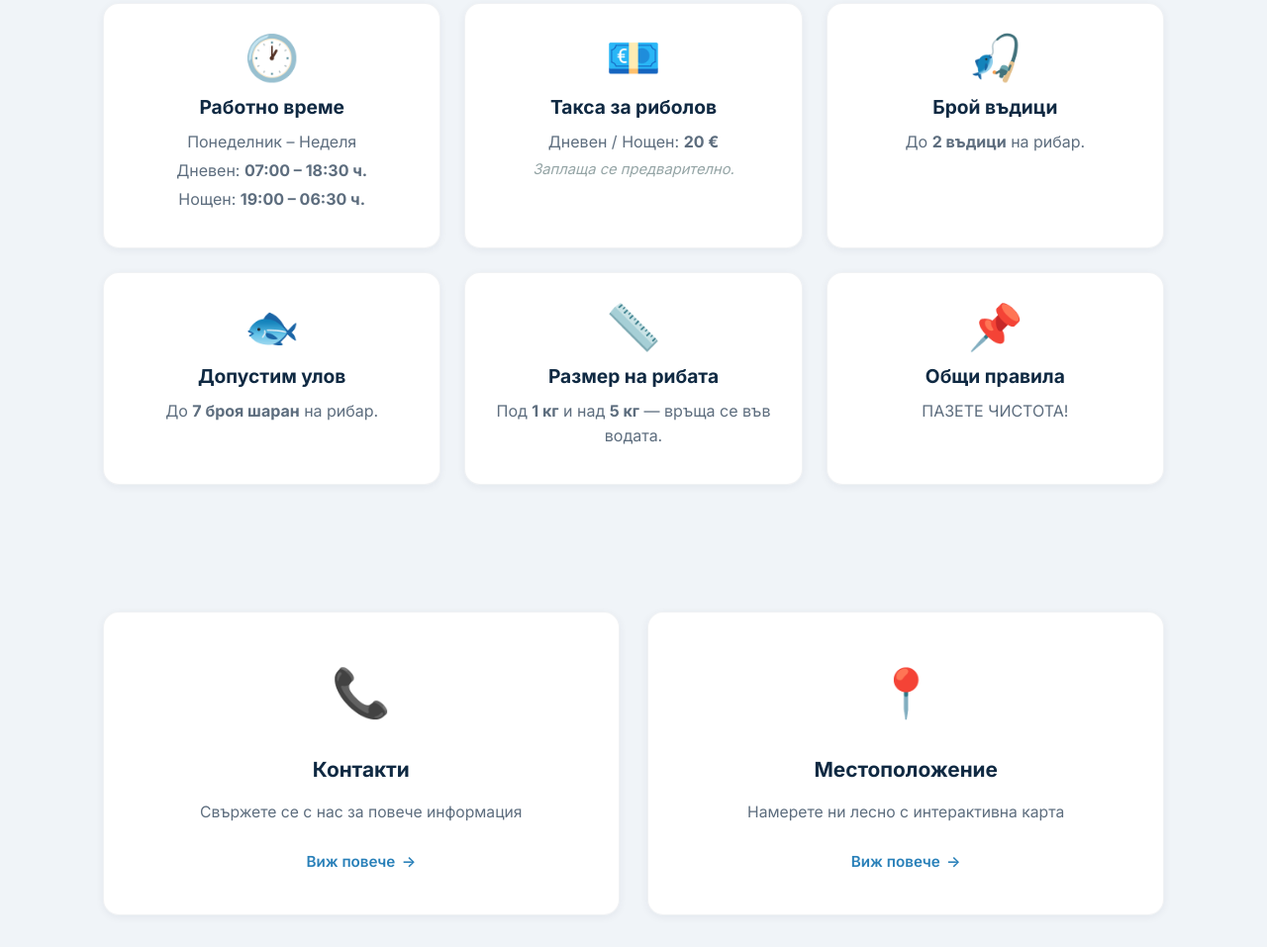
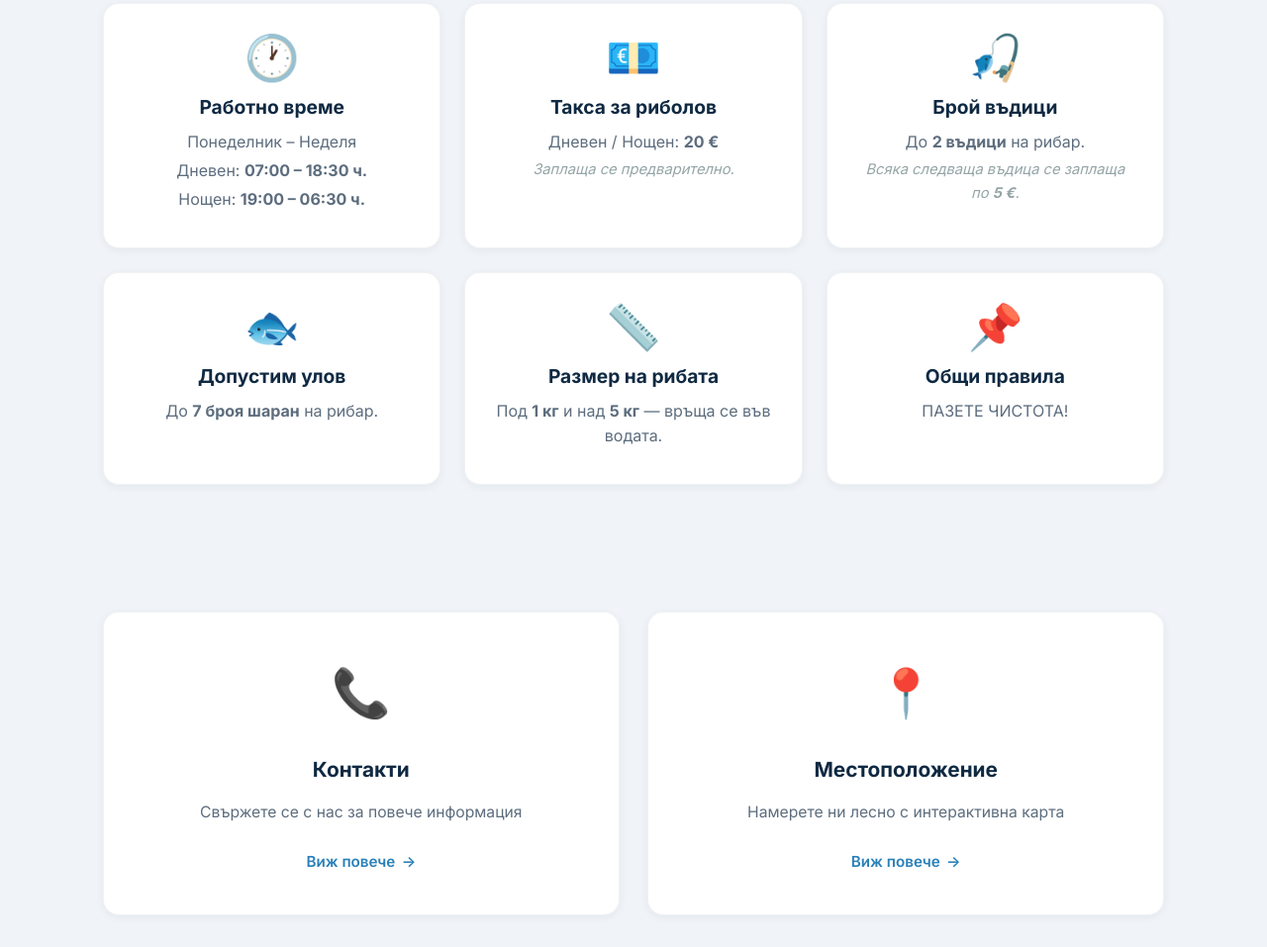
Before and after one commit to BatBore032/komitoviqgyol, a plain HTML site: page index.html in a window 1280 px wide. Shown: the part 872-1829 px from the top of the page at 99% size. Drawn offline with nearby package versions, Linux system fonts and the light colour scheme; files whose address does not match are found by name.

Commit message:
Add pricing note for additional fishing rods
Co-Authored-By: Claude Sonnet 5 <noreply@anthropic.com>

```diff
--- a/index.html
+++ b/index.html
@@ -70,6 +70,7 @@
                     <div class="reg-text">
                         <h3>Брой въдици</h3>
                         <p>До <strong>2 въдици</strong> на рибар.</p>
+                        <p class="reg-note">Всяка следваща въдица се заплаща по <strong>5 €</strong>.</p>
                     </div>
                 </div>
                 <div class="reg-card">
```
